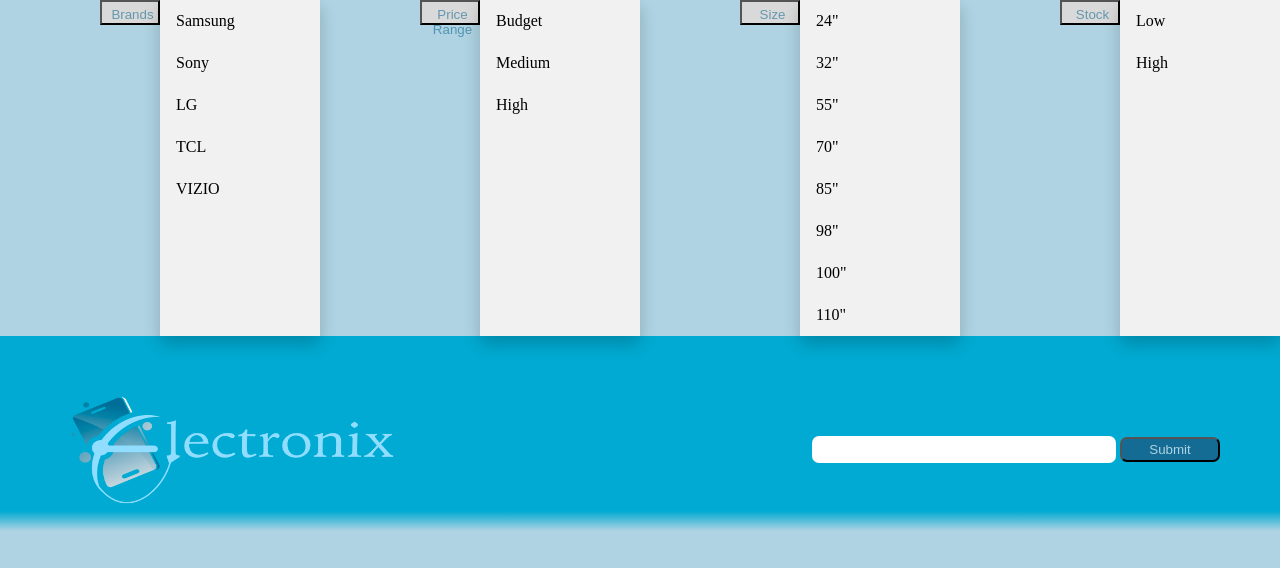
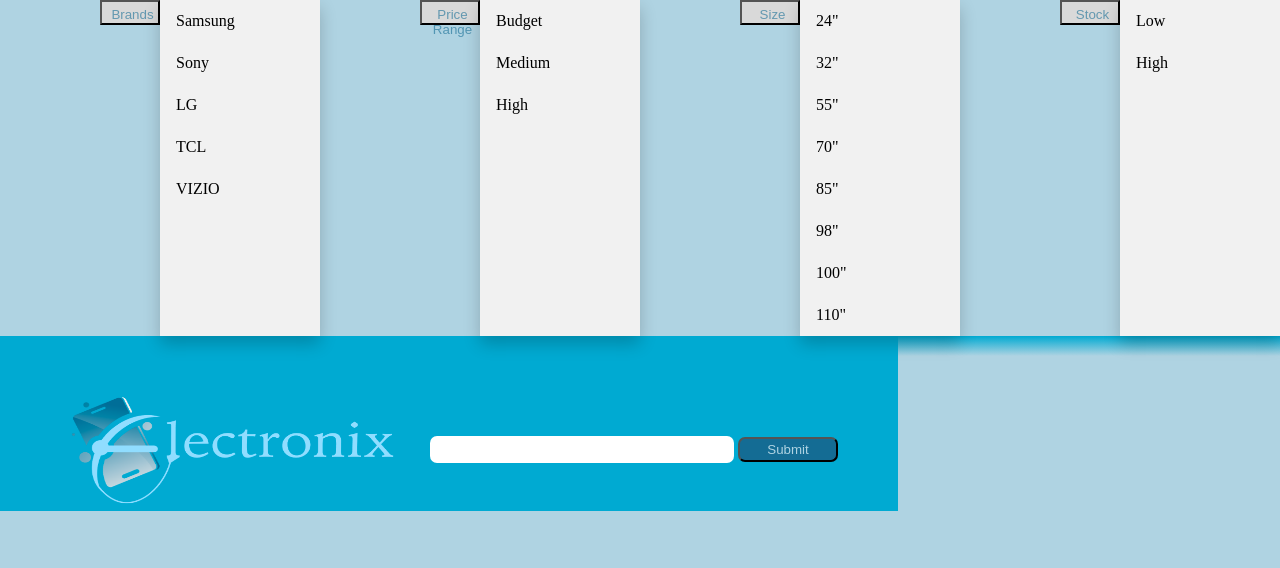
Before and after one commit to tkennelly/NotSoBestbuy_TvDepartment, a website: page client/index.html in a window 1280 px wide. Drawn offline with nearby package versions, Linux system fonts and the light colour scheme.

Commit message:
nav update

```diff
--- a/client/styles.css
+++ b/client/styles.css
@@ -14,9 +14,9 @@
       height: 25px;
       margin-left: 100px;
       display: flex;
-      justify-content: space-between;
+      /* justify-content: space-between; */
       padding: 5px 0 0 5px;
-      justify-content: space-around;
+       justify-content: space-around;
   }
 
   /* The container <div> - needed to position the dropdown content */
@@ -71,6 +71,8 @@
     justify-content: space-between;
     /* margin-left: 100px; */
     padding: 20px 60px 0 60px;
+    position: absolute;
+    z-index: 0;
 }
 
 #blur{
```
